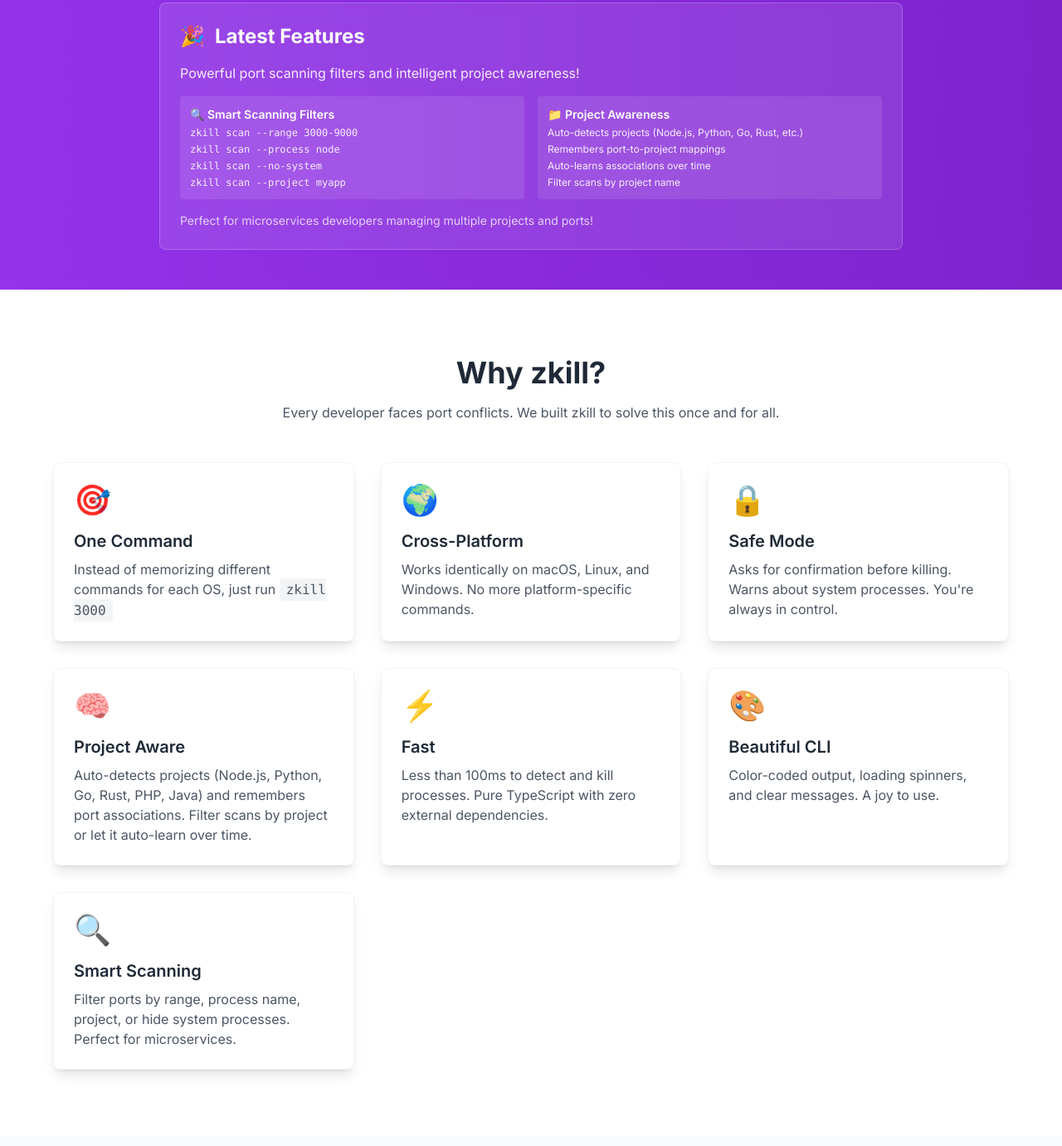
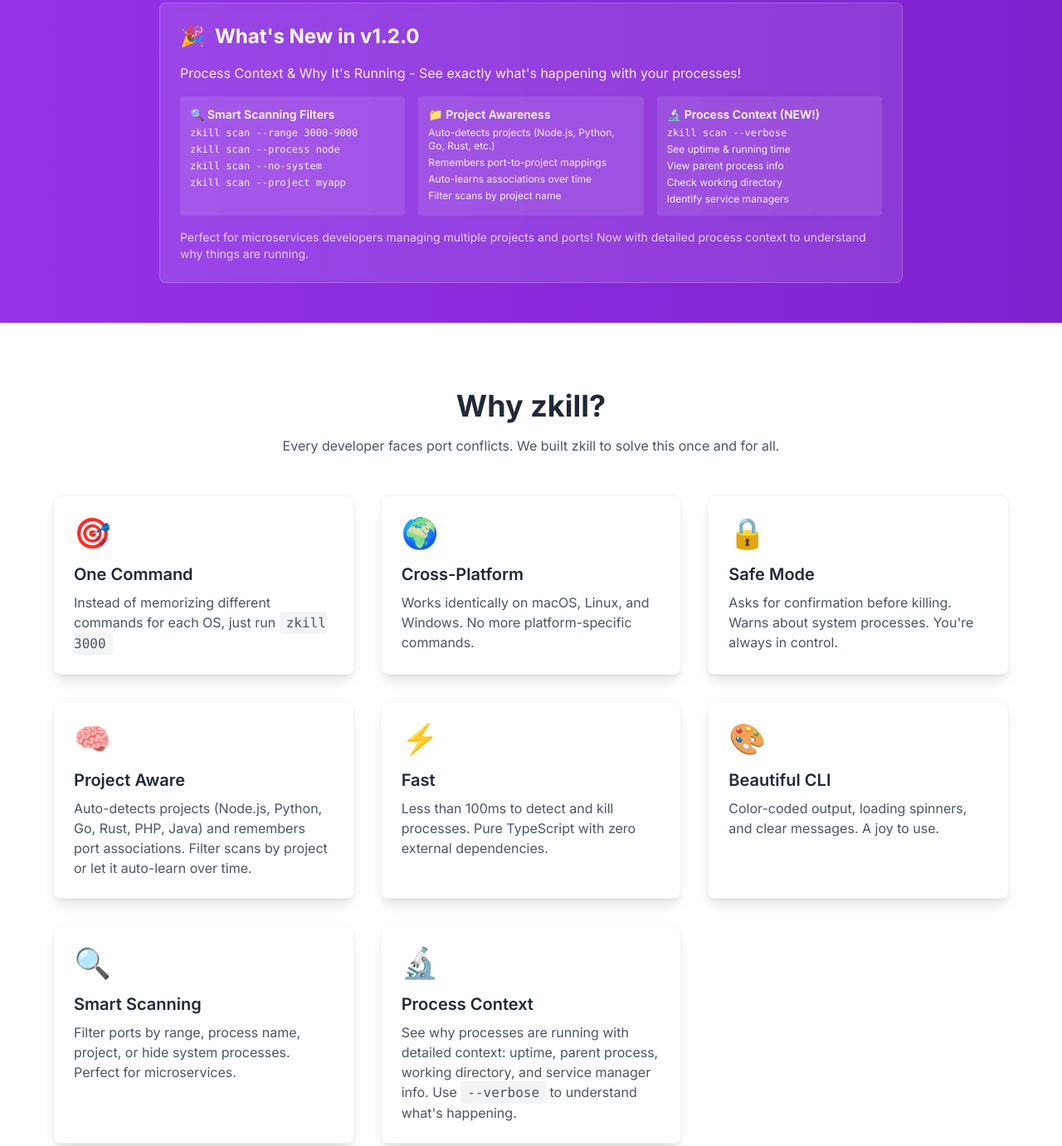
Before and after one commit to adeyomilawal/zombie-port-killer, a website: page docs/index.html in a window 1280 px wide. Shown: the part 1707-3088 px from the top of the page at 83% size. Drawn offline with nearby package versions, Linux system fonts and the light colour scheme.

Commit message:
docs: update website for v1.2.0 with Process Context feature

```diff
--- a/docs/index.html
+++ b/docs/index.html
@@ -552,12 +552,12 @@
           >
             <div class="flex items-center gap-3 mb-4">
               <span class="text-2xl">🎉</span>
-              <h2 class="text-2xl font-bold">Latest Features</h2>
+              <h2 class="text-2xl font-bold">What's New in v1.2.0</h2>
             </div>
             <p class="mb-4 opacity-90">
-              Powerful port scanning filters and intelligent project awareness!
+              Process Context & Why It's Running - See exactly what's happening with your processes!
             </p>
-            <div class="grid md:grid-cols-2 gap-4 text-sm mb-4">
+            <div class="grid md:grid-cols-3 gap-4 text-sm mb-4">
               <div class="bg-white bg-opacity-10 rounded p-3">
                 <div class="font-semibold mb-1">🔍 Smart Scanning Filters</div>
                 <div class="space-y-1 text-xs opacity-90">
@@ -578,10 +578,20 @@
                   <div>Filter scans by project name</div>
                 </div>
               </div>
+              <div class="bg-white bg-opacity-10 rounded p-3">
+                <div class="font-semibold mb-1">🔬 Process Context (NEW!)</div>
+                <div class="space-y-1 text-xs opacity-90">
+                  <div><code>zkill scan --verbose</code></div>
+                  <div>See uptime & running time</div>
+                  <div>View parent process info</div>
+                  <div>Check working directory</div>
+                  <div>Identify service managers</div>
+                </div>
+              </div>
             </div>
             <p class="mt-4 text-sm opacity-75">
               Perfect for microservices developers managing multiple projects
-              and ports!
+              and ports! Now with detailed process context to understand why things are running.
             </p>
           </div>
         </div>
@@ -694,6 +704,19 @@
               processes. Perfect for microservices.
             </p>
           </div>
+
+          <!-- Feature 8 -->
+          <div
+            class="feature-card bg-white p-6 rounded-lg shadow-lg border border-gray-100"
+          >
+            <div class="text-4xl mb-4">🔬</div>
+            <h3 class="text-xl font-semibold mb-2 text-gray-800">
+              Process Context
+            </h3>
+            <p class="text-gray-600">
+              See why processes are running with detailed context: uptime, parent process, working directory, and service manager info. Use <code class="bg-gray-100 px-2 py-1 rounded">--verbose</code> to understand what's happening.
+            </p>
+          </div>
         </div>
       </div>
     </div>
@@ -795,12 +818,21 @@
 
               <div>
                 <h4 class="font-semibold text-gray-700 mb-2">
+                  Show detailed process context (uptime, parent, working directory):
+                </h4>
+                <div class="bg-gray-900 text-white p-4 rounded-lg">
+                  <code class="text-green-400">zkill scan --verbose</code>
+                </div>
+              </div>
+
+              <div>
+                <h4 class="font-semibold text-gray-700 mb-2">
                   Combine filters (perfect for microservices):
                 </h4>
                 <div class="bg-gray-900 text-white p-4 rounded-lg">
                   <code class="text-green-400"
                     >zkill scan --range 3000-9000 --process node
-                    --no-system</code
+                    --no-system --verbose</code
                   >
                 </div>
               </div>
@@ -1174,12 +1206,11 @@
                 </li>
               </ul>
               <p class="mt-3">
-                <strong>New in v1.1.1:</strong> You can now filter ports when
-                scanning! Use
+                <strong>New in v1.2.0:</strong> Use
                 <code class="bg-gray-100 px-2 py-1 rounded"
-                  >zkill scan --range 3000-9000</code
+                  >zkill scan --verbose</code
                 >
-                to focus on specific port ranges.
+                to see detailed process context including uptime, parent process, working directory, and service manager information.
               </p>
               <p class="mt-3">
                 For now, run zkill multiple times for multiple ports.
```
